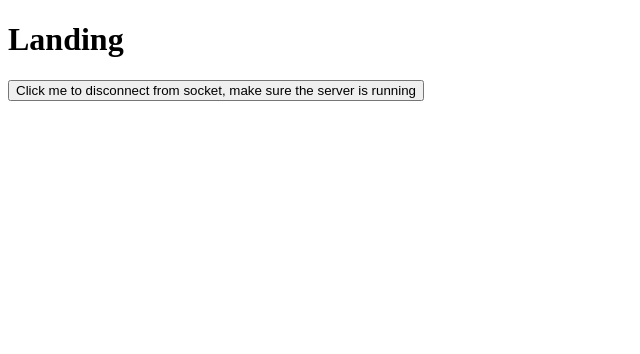
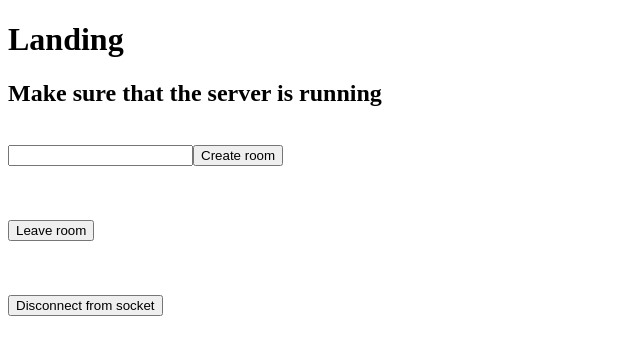
Before and after one commit to Hack-Weekly/azure-lobster-chat-not-gpt, a React (Vite) app in the folder app/: page /#/ in a window 1280 px wide. Shown: the top 354 px of the page, without its empty margins (0-640 px from the left). Built offline with nearby package versions, Linux system fonts and the light colour scheme; no server answers.

Commit message:
feat: create/leave room

```diff
--- a/app/src/custom-hooks/useSocket.ts
+++ b/app/src/custom-hooks/useSocket.ts
@@ -8,6 +8,19 @@ export default function useSocket() {
 
   useEffect(() => {
     socketRef.current = io(URL);
+
+    socketRef.current.on("new_connection", (data: string) => {
+      console.log(data);
+    });
+
+    socketRef.current.on("create_room", (data: string) => {
+      console.log(data);
+    });
+
+    socketRef.current.on("leave_room", (data: string) => {
+      console.log(data);
+    });
+
     setSocket(socketRef.current);
 
     return () => {
--- a/app/src/pages/Landing.tsx
+++ b/app/src/pages/Landing.tsx
@@ -1,9 +1,11 @@
+import { useRef } from "react";
 import useSocket from "../custom-hooks/useSocket";
 
 export interface ILandingProps {}
 
 export function Landing(props: ILandingProps) {
   const socket = useSocket()!;
+  const room = useRef<HTMLInputElement>(null);
 
   function disconnectFromSocket(): void {
     if (socket) {
@@ -15,12 +17,31 @@ export function Landing(props: ILandingProps) {
     }
   }
 
+  function createRoom(): void {
+    socket.emit("create_room", room.current?.value);
+  }
+
+  function leaveRoom(): void {
+    socket.emit("leave_room", room.current?.value);
+  }
+
   return (
     <div className="landing">
       <h1>Landing</h1>
-      <button onClick={disconnectFromSocket}>
-        Click me to disconnect from socket, make sure the server is running
-      </button>
+      <h2>Make sure that the server is running</h2>
+      <br />
+      <input type="text" ref={room} name="room" id="room" />
+      <button onClick={createRoom}>Create room</button>
+      <br />
+      <br />
+      <br />
+      <br />
+      <button onClick={leaveRoom}>Leave room</button>
+      <br />
+      <br />
+      <br />
+      <br />
+      <button onClick={disconnectFromSocket}>Disconnect from socket</button>
     </div>
   );
 }
```
Also changed, not shown: 1 other file (tests, documents, lock files or other folders).
